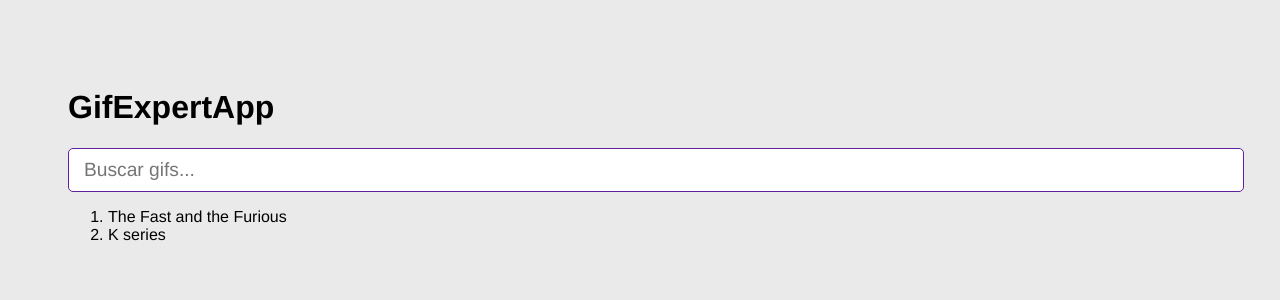
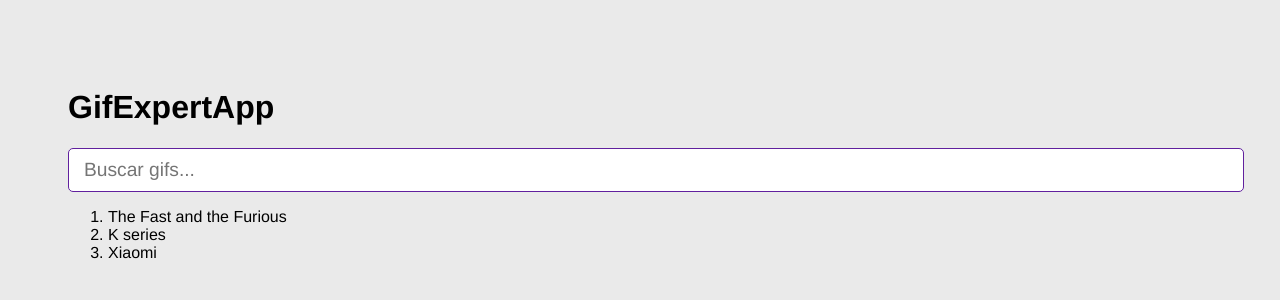
Before and after one commit to brandonjcg/gif-expert-app, a React (Vite) app: page / in a window 1280 px wide. Shown: the top 300 px of the page. Built offline with nearby package versions, Linux system fonts and the light colour scheme.

Commit message:
Se agregó categoria para un commit de prueba

```diff
--- a/src/GifExpertApp.jsx
+++ b/src/GifExpertApp.jsx
@@ -2,7 +2,7 @@ import { useState } from 'react';
 import { AddCategory } from './components/AddCategory';
 
 export const GifExpertApp = () => {
-    const [categories, setCategories] = useState(['The Fast and the Furious', 'K series']);
+    const [categories, setCategories] = useState(['The Fast and the Furious', 'K series', 'Xiaomi']);
 
     const handleAddCategory = (value) => {
         if (categories.includes(value)) return;
```
